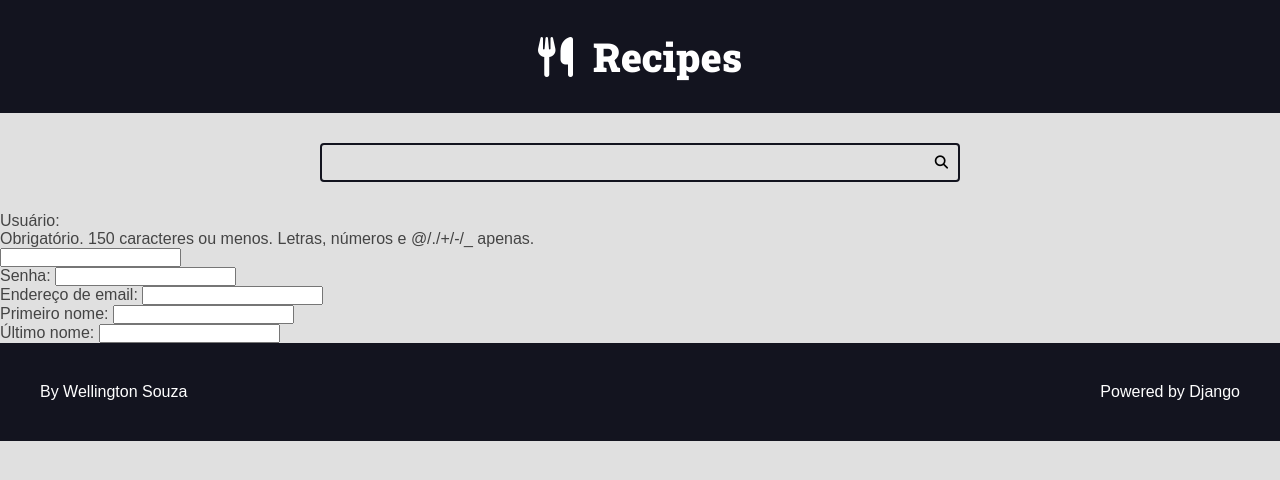
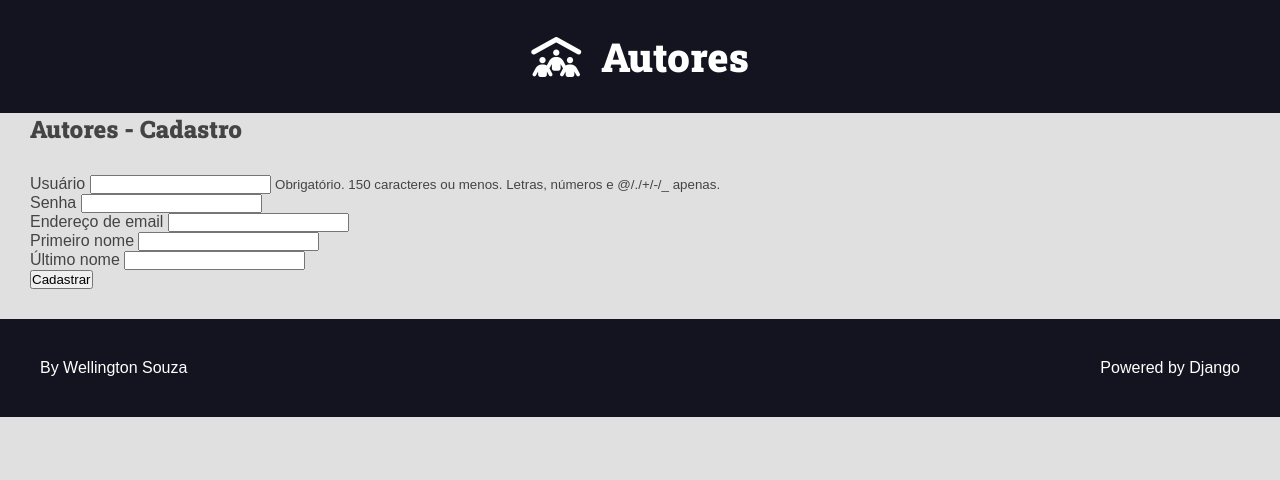
Before and after one commit to BGWellSS/udemy-django-studies, a Django app: page /autores/cadastro/ in a window 1280 px wide. Shown: the top 480 px of the page. Run offline with Django 5.2, Linux system fonts and the light colour scheme.

Commit message:
Templates de 'autores' e formulario de cadastro inicial

```diff
--- a/autores/templates/autores/base.html
+++ b/autores/templates/autores/base.html
@@ -2,18 +2,16 @@
 <html lang="pt-BR">
 
 <head>
-  {% include "receitas/partials/head.html" %}
+  {% include "autores/partials/head.html" %}
   <title>{% block titulo %}{% endblock titulo %}</title>
 </head>
 
 <body>
-  {% include "receitas/partials/header.html" %}
-  {% include "receitas/partials/pesquisa.html" %}
+  {% include "autores/partials/header.html" %}
   <main class="main-content-container">
     {% block conteudo %}{% endblock conteudo %}
-    {% include "receitas/partials/paginacao.html" %}
   </main>
-  {% include 'receitas/partials/footer.html' %}
+  {% include 'autores/partials/footer.html' %}
 </body>
 
 </html>
--- a/autores/templates/autores/pages/cadastro.html
+++ b/autores/templates/autores/pages/cadastro.html
@@ -1,7 +1,39 @@
 {% extends "autores/base.html" %}
 
-{% block titulo %}Autores - Home{% endblock titulo %}
+{% block titulo %}{{ titulo }}{% endblock titulo %}
 
 {% block conteudo %}
-  {{formulario}}
+  <div class="main-content container">
+    <h2>{{ titulo }}</h2>
+  </div>
+  <div class="main-content container">
+    <form action="" method="POST">
+
+      {% csrf_token %}
+
+      <div class="form-content form-content-grid">
+        {% for campo in formulario %}
+          <div class="form-group">
+            <label for="{{ campo.id_for_label }}">
+              {{ campo.label }}
+            </label>
+            {{ campo }}
+            {% if campo.help_text %}
+              <small class="help-text">
+                {{ campo.help_text }}
+              </small>
+            {% endif %}
+            {% for erro in campo.errors %}
+              <small class="form-text text-danger">
+                {{ erro }}
+              </small>
+            {% endfor %}
+          </div>
+        {% endfor %}
+      </div>
+      <div class="form-group">
+        <button type="submit">Cadastrar</button>
+      </div>
+    </form>
+  </div>
 {% endblock conteudo %}
--- a/autores/templates/autores/pages/index.html
+++ b/autores/templates/autores/pages/index.html
@@ -1,6 +1,6 @@
 {% extends "autores/base.html" %}
 
-{% block titulo %}Autores - Home{% endblock titulo %}
+{% block titulo %}{{titulo}}{% endblock titulo %}
 
 {% block conteudo %}
   <h1>Autores</h1>
--- /dev/null
+++ b/autores/templates/autores/partials/footer.html
@@ -0,0 +1,9 @@
+<footer class="main-footer">
+  <div class="developer">
+    <a href="https://wellington.dev.br/" target="_blank" rel="noreferrer noopener">By Wellington Souza</a>
+  </div>
+
+  <div class="powered">
+    <a href="https://www.djangoproject.com/" target="_blank" rel="noreferrer noopener">Powered by Django</a>
+  </div>
+</footer>
--- /dev/null
+++ b/autores/templates/autores/partials/head.html
@@ -0,0 +1,22 @@
+{% load static %}
+
+<meta charset="UTF-8">
+<meta name="viewport" content="width=device-width, initial-scale=1.0">
+
+<link rel="stylesheet" href="https://cdnjs.cloudflare.com/ajax/libs/font-awesome/6.5.1/css/fontawesome.min.css"
+  integrity="sha512-d0olNN35C6VLiulAobxYHZiXJmq+vl+BGIgAxQtD5+kqudro/xNMvv2yIHAciGHpExsIbKX3iLg+0B6d0k4+ZA=="
+  crossorigin="anonymous" referrerpolicy="no-referrer" />
+<link rel="stylesheet" href="https://cdnjs.cloudflare.com/ajax/libs/font-awesome/6.5.1/css/brands.min.css"
+  integrity="sha512-8RxmFOVaKQe/xtg6lbscU9DU0IRhURWEuiI0tXevv+lXbAHfkpamD4VKFQRto9WgfOJDwOZ74c/s9Yesv3VvIQ=="
+  crossorigin="anonymous" referrerpolicy="no-referrer" />
+<link rel="stylesheet" href="https://cdnjs.cloudflare.com/ajax/libs/font-awesome/6.5.1/css/solid.min.css"
+  integrity="sha512-pZlKGs7nEqF4zoG0egeK167l6yovsuL8ap30d07kA5AJUq+WysFlQ02DLXAmN3n0+H3JVz5ni8SJZnrOaYXWBA=="
+  crossorigin="anonymous" referrerpolicy="no-referrer" />
+
+<link rel="preconnect" href="https://fonts.googleapis.com">
+<link rel="preconnect" href="https://fonts.gstatic.com" crossorigin>
+<link href="https://fonts.googleapis.com/css2?family=Roboto+Slab:wght@900&display=swap" rel="stylesheet">
+
+<link rel="stylesheet" href="{% static 'global/css/global-style.css' %}">
+<link rel="stylesheet" href="{% static 'receitas/css/style.css' %}">
+<link rel="stylesheet" href="{% static 'autores/css/style.css' %}">
--- /dev/null
+++ b/autores/templates/autores/partials/header.html
@@ -0,0 +1,10 @@
+<header class="main-header-container">
+  <div class="main-header container">
+    <h1>
+      <a class="main-logo" href="{% url 'autores:index' %}">
+        <i class="fa-solid fa-people-roof main-logo-icon"></i>
+        <span class="main-logo-text">Autores</span>
+      </a>
+    </h1>
+  </div>
+</header>
--- a/autores/views.py
+++ b/autores/views.py
@@ -5,12 +5,19 @@ from .forms import CadastroForm
 
 # Create your views here.
 def index(request):
-    return render(request, 'autores/pages/index.html')
+    return render(request, 'autores/pages/index.html', context={
+        'titulo': 'Autores - Home',
+    }, status=200)
 
 
 def cadastro(request):
-    formulario = CadastroForm()
+
+    if request.POST:
+        formulario = CadastroForm(request.POST)
+    else:
+        formulario = CadastroForm()
 
     return render(request, 'autores/pages/cadastro.html', context={
+        'titulo': 'Autores - Cadastro',
         'formulario': formulario
     }, status=200)
```
Also changed, not shown: autores/templates/autores/partials/mensagem.html (added, +9 -0 lines), autores/templates/autores/partials/paginacao.html (added, +23 -0 lines), autores/templates/autores/partials/pesquisa.html (added, +8 -0 lines), autores/static/autores/css/style.css (added).
